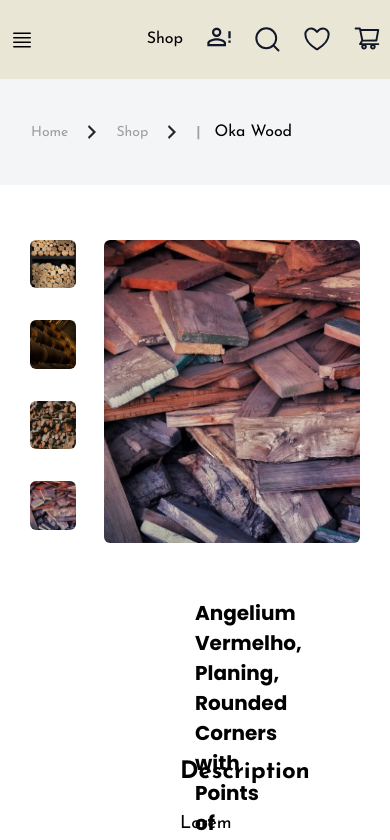
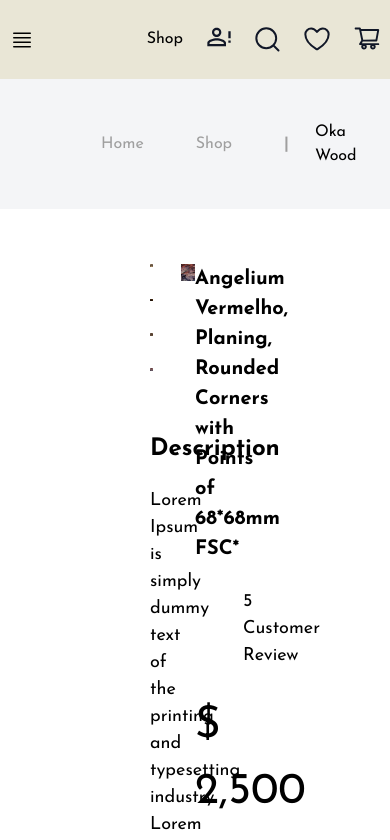
Before and after one commit to moizbroad/Hoout, a React (Vite) app: page /wood-page in a window 390 px wide. Shown: the top 840 px of the page. Built offline with nearby package versions, Linux system fonts and the light colour scheme.

Commit message:
update wood  page

```diff
--- a/src/Pages/CustomWoodPage.jsx
+++ b/src/Pages/CustomWoodPage.jsx
@@ -21,50 +21,19 @@ const CustomWoodPage = () => {
 
   return (
     <>
-      <section className="px-[30px] md:px-[80px] lg:px-[100px] bg-[#F4F5F7]">
-        <tr className="xs:gap-x-3 gap-x-6 flex  items-center  py-[40px]">
-          <td className="text-[#9F9F9F] xs:text-14 sm:text-15 text-16">
-            Home{" "}
-          </td>
+      <section className="px-[100px] bg-[#F4F5F7]">
+        <tr className="gap-x-6 flex  items-center  py-[40px]">
+          <td className="text-[#9F9F9F] text-16">Home </td>
           <td>
             <img src={rightArrow} />
           </td>
-          <td className="text-[#9F9F9F] xs:text-14 sm:text-15 text-16">
-            {" "}
-            Shop
-          </td>
+          <td className="text-[#9F9F9F] text-16"> Shop</td>
           <td>
             <img src={rightArrow} />
           </td>
-          <td className="h-[px] font-bold text-[#9F9F9F] xs:text-14 sm:text-15 text-16">
-            |{" "}
-          </td>
+          <td className="h-[px] font-bold text-[#9F9F9F] ">| </td>
           <td>Oka Wood </td>
         </tr>
-      </section>
-
-      <section className="px-[30px] max-w-[1240px] mx-auto grid pt-[55px] grid-cols-1 md:grid-cols-2 lg:grid-cols-1 xl:grid-cols-2 gap-4">
-        <section className="">
-          <section className="flex  gap-x-7">
-            <div className="flex-col">
-              <div className="">
-                <img src={wood1} />
-              </div>
-              <div className="pt-[32px]">
-                <img src={wood2} />
-              </div>
-              <div className="pt-[32px]">
-                <img src={wood3} />
-              </div>
-              <div className="pt-[32px]">
-                <img src={wood4} />
-              </div>
-            </div>
-
-            <div className="flex-grow">
-              {" "}
-              <img src={bigOak} className="w-full" />{" "}
-            </div>
       </section>
 
       <section className="px-[150px] grid pt-[55px]  grid-cols-2">
@@ -97,25 +66,25 @@ const CustomWoodPage = () => {
             </span>
             <div className="pt-5 text-18 text-start">
               {" "}
-                  Lorem Ipsum is simply dummy text of the printing and
-                  typesetting industry. Lorem Ipsum has been the industry's
-                  standard dummy text ever since the 1500s, when an unknown
-                  printer took a galley of type and scrambled it to make a type
-                  specimen book. It has survived not only five centuries, but
-                  also the leap into electronic typesetting, remaining
-                  essentially unchanged. It was popularised in the 1960s with
-                  the release of Letraset sheets containing Lorem Ipsum
-                  passages, and more recently with desktop publishing software
-                  like Aldus PageMaker including versions of Lorem Ipsum.
+              Lorem Ipsum is simply dummy text of the printing and typesetting
+              industry. Lorem Ipsum has been the industry's standard dummy text
+              ever since the 1500s, when an unknown printer took a galley of
+              type and scrambled it to make a type specimen book. It has
+              survived not only five centuries, but also the leap into
+              electronic typesetting, remaining essentially unchanged. It was
+              popularised in the 1960s with the release of Letraset sheets
+              containing Lorem Ipsum passages, and more recently with desktop
+              publishing software like Aldus PageMaker including versions of
+              Lorem Ipsum.
             </div>
           </section>
         </section>
 
         {/* Right side Content  */}
         <section>
-              <h1 className="text-20 font-bold pops">
-                Angelium Vermelho, Planing, Rounded Corners with Points of
-                68*68mm FSC*{" "}
+          <h1 className="text-20 font-bold">
+            Angelium Vermelho, Planing, Rounded Corners with Points of 68*68mm
+            FSC*{" "}
           </h1>
           <div className="flex gap-x-6 pt-6">
             <div>
@@ -160,73 +129,43 @@ const CustomWoodPage = () => {
 
             <div className="flex items-center pt-5 border-b pb-2">
               <div className="text-16 font-bold w-[60%] ">Hout Type</div>
-                  <div className=" text-[#333333] w-[60%] text-16">
-                    {" "}
-                    Hardout
-                  </div>
+              <div className=" text-[#333333] w-[60%] text-16"> Hardout</div>
             </div>
             <div className="flex items-center pt-5 border-b pb-2 ">
               <div className="text-16 font-bold w-[60%] ">Hout Type</div>
-                  <div className=" text-[#333333] w-[60%] text-16">
-                    {" "}
-                    Hardout
-                  </div>
+              <div className=" text-[#333333] w-[60%] text-16"> Hardout</div>
             </div>
             <div className="flex items-center pt-5 border-b pb-2">
               <div className="text-16 font-bold w-[60%] ">Hout Type</div>
-                  <div className=" text-[#333333] w-[60%] text-16">
-                    {" "}
-                    Hardout
-                  </div>
+              <div className=" text-[#333333] w-[60%] text-16"> Hardout</div>
             </div>
             <div className="flex items-center pt-5 border-b pb-2">
               <div className="text-16 font-bold w-[60%] ">Hout Type</div>
-                  <div className=" text-[#333333] w-[60%] text-16">
-                    {" "}
-                    Hardout
-                  </div>
+              <div className=" text-[#333333] w-[60%] text-16"> Hardout</div>
             </div>
             <div className="flex items-center pt-5 border-b pb-2">
               <div className="text-16 font-bold w-[60%] ">Hout Type</div>
-                  <div className=" text-[#333333] w-[60%] text-16">
-                    {" "}
-                    Hardout
-                  </div>
+              <div className=" text-[#333333] w-[60%] text-16"> Hardout</div>
             </div>
             <div className="flex items-center pt-5 border-b pb-2">
               <div className="text-16 font-bold w-[60%] ">Hout Type</div>
-                  <div className=" text-[#333333] w-[60%] text-16">
-                    {" "}
-                    Hardout
-                  </div>
+              <div className=" text-[#333333] w-[60%] text-16"> Hardout</div>
             </div>
             <div className="flex items-center pt-5 border-b pb-2">
               <div className="text-16 font-bold w-[60%] ">Hout Type</div>
-                  <div className=" text-[#333333] w-[60%] text-16">
-                    {" "}
-                    Hardout
-                  </div>
+              <div className=" text-[#333333] w-[60%] text-16"> Hardout</div>
             </div>
             <div className="flex items-center pt-5 border-b pb-2">
               <div className="text-16 font-bold w-[60%] ">Hout Type</div>
-                  <div className=" text-[#333333] w-[60%] text-16">
-                    {" "}
-                    Hardout
-                  </div>
+              <div className=" text-[#333333] w-[60%] text-16"> Hardout</div>
             </div>
             <div className="flex items-center pt-5 border-b pb-2">
               <div className="text-16 font-bold w-[60%] ">Hout Type</div>
-                  <div className=" text-[#333333] w-[60%] text-16">
-                    {" "}
-                    Hardout
-                  </div>
+              <div className=" text-[#333333] w-[60%] text-16"> Hardout</div>
             </div>
             <div className="flex items-center pt-5 pb-2">
               <div className="text-16 font-bold w-[60%] ">Hout Type</div>
-                  <div className=" text-[#333333] w-[60%] text-16">
-                    {" "}
-                    Hardout
-                  </div>
+              <div className=" text-[#333333] w-[60%] text-16"> Hardout</div>
             </div>
           </section>
         </section>
@@ -239,8 +178,6 @@ const CustomWoodPage = () => {
       <div>
         <RelatedProduct />
       </div>
-        </section>
-      </section>
     </>
   );
 };
```
Lines whose indentation alone changed are shown as unchanged.
